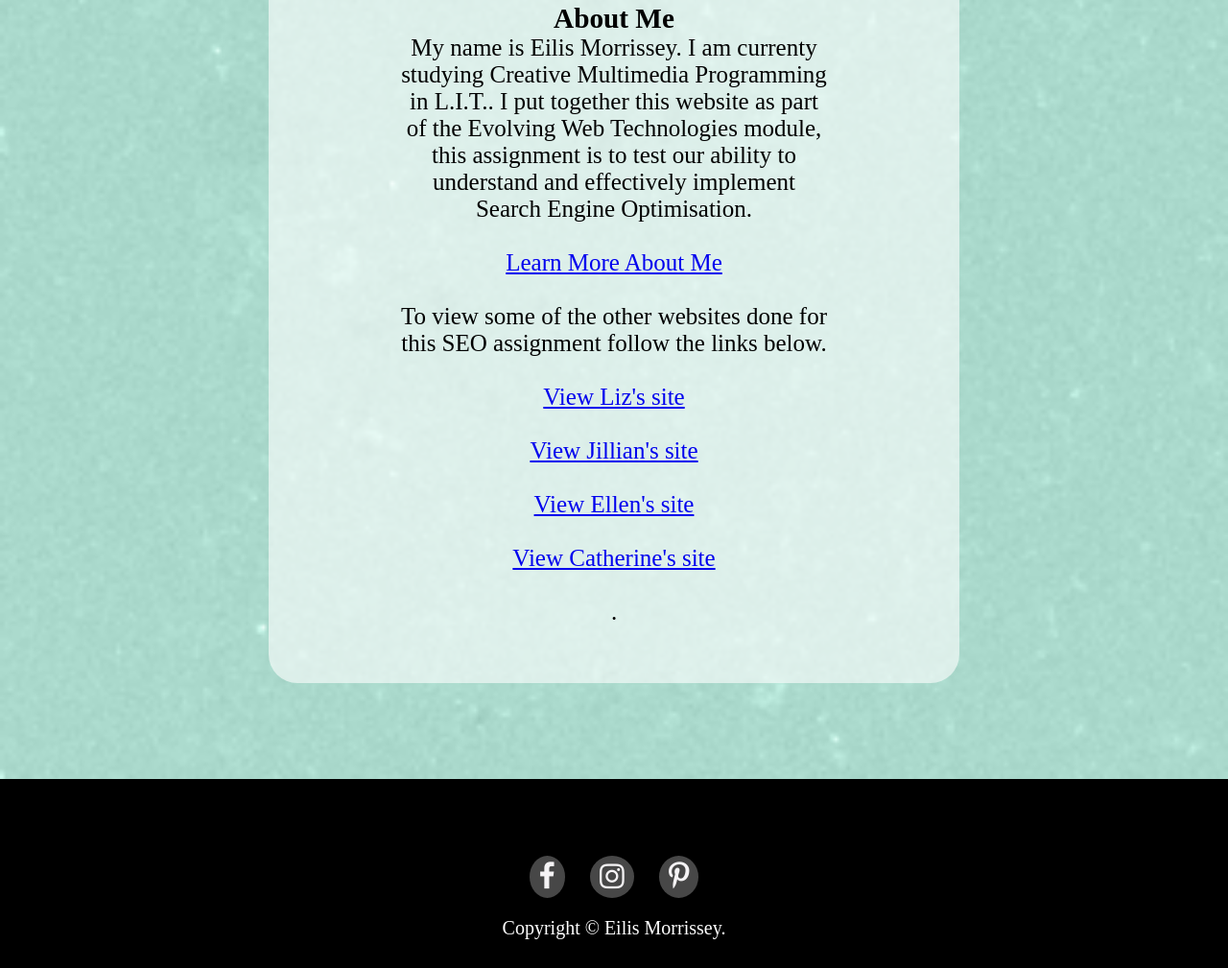
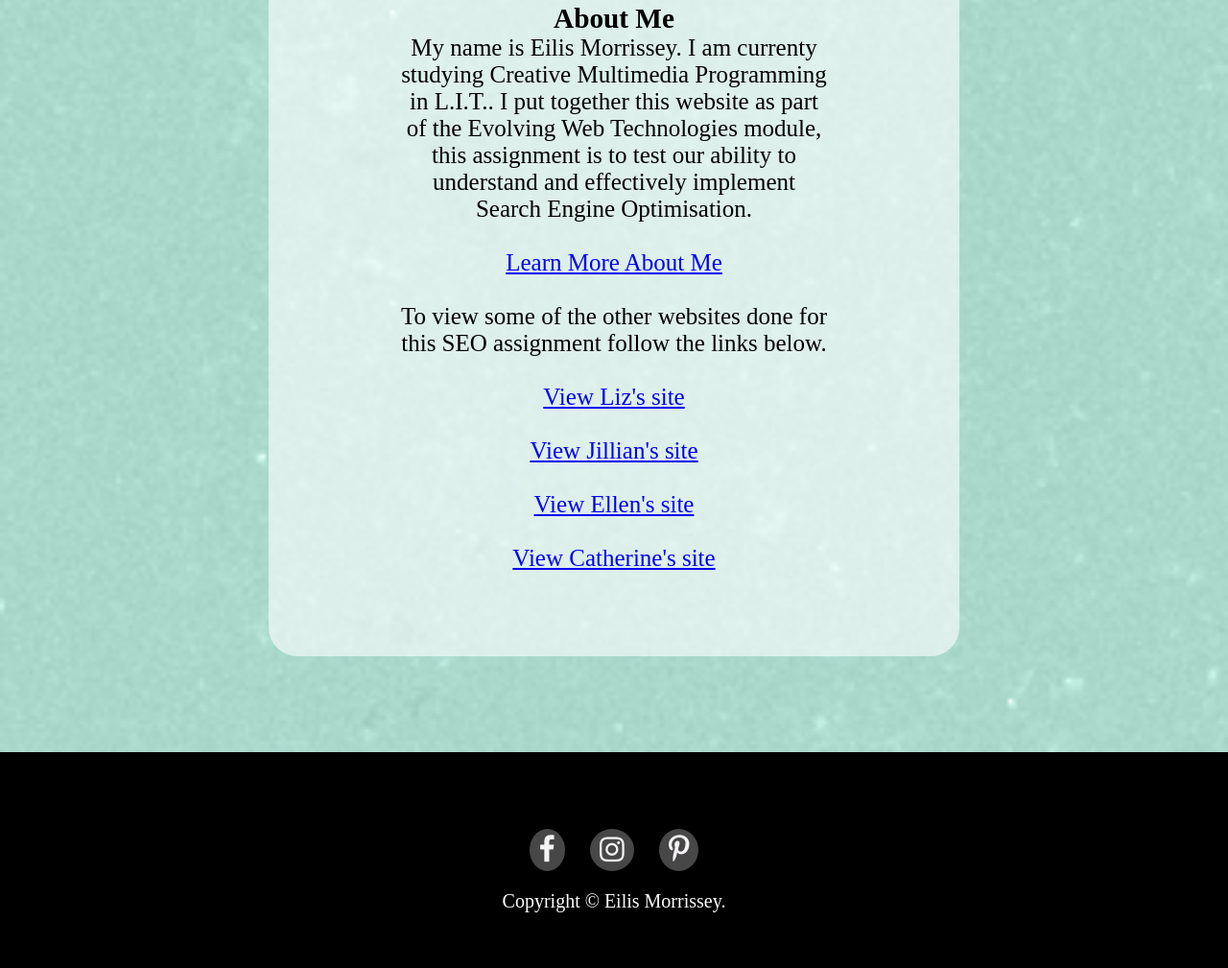
Before and after one commit to K00233558/Creative-Multimedia-Programming, a plain HTML site: page aboutme.html in a window 1280 px wide. Shown: the part 932-1941 px from the top of the page at 96% size. Drawn offline with nearby package versions, Linux system fonts and the light colour scheme; a web font is replaced by a local one.

Commit message:
deleted error

```diff
--- a/aboutme.html
+++ b/aboutme.html
@@ -78,7 +78,7 @@ to understand and effectively implement Search Engine Optimisation.<br><br>
 <a href = "https://k00233562.github.io/Creative-Multimedia-Programming-LIT/">View Ellen's site</a><br><br>
 <a href = "https://K00013999.github.io/Creative-Multimedia-Programming-LIT/">View Catherine's site</a><br><br>
 
-.</p>
+</p>
 
  </article>
   </section>
```
